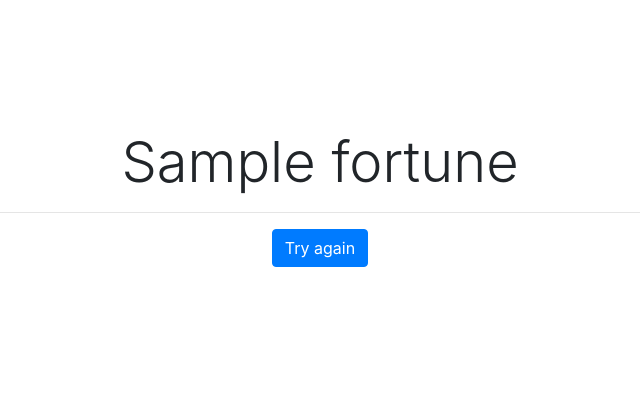
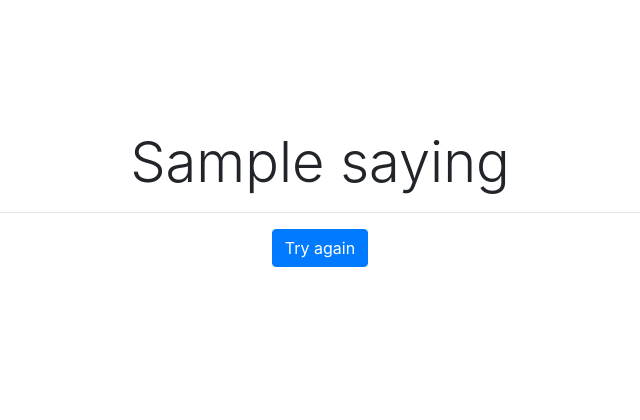
Before and after one commit to alyssonalvaran/getyourfortunecookie, a Flask app: template templates/index.html in a window 1280 px wide. Shown: the top 420 px of the page, without its empty margins (320-960 px from the left). Run offline with Flask 2, Linux system fonts and the light colour scheme; the template is opened without the code that fills it: most values are stand-ins (such as "Sample title", 1, 10 or a date in 2020); some libraries are stand-ins or nearby versions.

Commit message:
Add sayings.py

```diff
--- a/app.py
+++ b/app.py
@@ -1,5 +1,6 @@
 from flask import Flask, render_template, request, send_from_directory
-from random import randrange
+
+from sayings import get_random_saying, overwrite_saying
 
 
 app = Flask(__name__, static_url_path="")
@@ -8,26 +9,13 @@ app = Flask(__name__, static_url_path="")
 def home():
 	file_path = "static/temp/cookie-sayings.txt"
 
-	# open cookie sayings file
-	f = open(file_path, "r")
-	sayings = f.read()
-	sayings_list = sayings.split("\n")
-	f.close()
-
-	# pick random fortune
-	random_num = randrange(len(sayings_list))
-	fortune = sayings_list[random_num]
+	# get random saying and index
+	saying, index = get_random_saying(file_path)
 
 	if request.method == "POST":
 		# get form data
-		fortune_input = request.form.get("fortuneInput")
-		if fortune_input != "":
-			# overwrite old saying
-			sayings_list[random_num] = fortune_input
-
-			f = open(file_path, "w")
-			f.write("\n".join(sayings_list))
-			f.close()
+		saying_input = request.form.get("sayingInput")
+		overwrite_saying(file_path, index, saying_input)
 
 	return render_template("index.html", **locals())
 
--- a/templates/index.html
+++ b/templates/index.html
@@ -5,15 +5,15 @@
 <div class="container h-100">
     <div class="row h-100 justify-content-center align-items-center">
         <div class="col-12 text-center">
-            <h1 class="display-4">{{ fortune }}</h1>
+            <h1 class="display-4">{{ saying }}</h1>
             <hr/>
             <a href="/" class="btn btn-primary" role="button">Try again</a>
         </div>
 
         <form class="col-sm-12 col-lg-8 text-center" action="{{ url_for('home') }}" method="post">
             <div class="form-group">
-                <label for="fortuneInput">Thanks for checking your fortune! Care to share a quote?</label>
-                <input type="text" class="form-control" id="fortuneInput" name="fortuneInput" placeholder="Docendo discimus. By teaching, we learn.">
+                <label for="sayingInput">Thanks for checking your fortune! Care to share a quote?</label>
+                <input type="text" class="form-control" id="sayingInput" name="sayingInput" placeholder="Docendo discimus. By teaching, we learn.">
                 <small id="fortuneHelp" class="form-text text-muted">
                     You might just brighten up someone else's day!
                 </small>
```
Also changed, not shown: sayings.py (added, +28 -0 lines).
